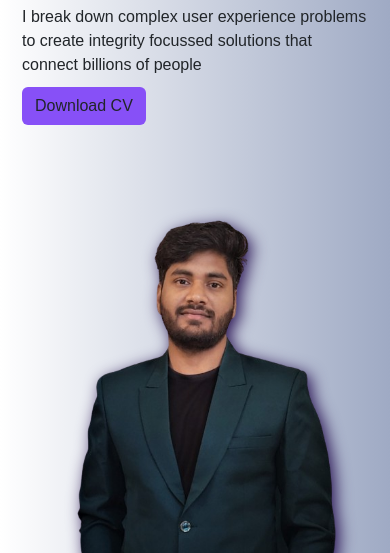
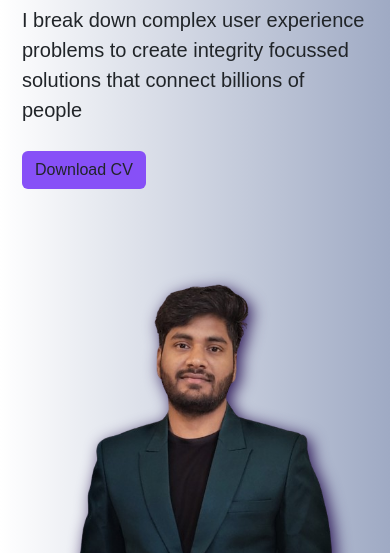
Before and after one commit to Brijesh-mca/my-portfolio, a plain HTML site: page index.html in a window 390 px wide. Shown: the part 291-844 px from the top of the page. Drawn offline with nearby package versions, Linux system fonts and the light colour scheme.

Commit message:
Styles changes

```diff
--- a/Styleindex.css
+++ b/Styleindex.css
@@ -20,7 +20,17 @@
         margin: 0px 10px;
 
     }
-    .textone p{
+    .myCard{
+        margin: 0 30px;
+    }
+    h2{
+        font-size: 28px !important;
+    }
+
+     h3{
+        font-size: 1.5rem !important;
+     }
+    p{
         margin: 0 10px;
         font-size: 16px;
     }
--- a/app.js
+++ b/app.js
@@ -1,81 +1,81 @@
 gsap.from("#ani1",{
     x:-600,
-    duration:1,
+    duration:0.5,
     delay:0.5
 });
 
 gsap.from("#ani2",{
     x:600,
-    duration:2,
+    duration:0.5,
     delay:0.5
 })
 
 gsap.from("#Services",{
     scale:0,
-    duration:1,
+    duration:0.5,
     delay:0.5,
     scrollTrigger:"#Services"
 })
 
 gsap.from("#experience",{
     scale:0,
-    duration:1,
+    duration:0.5,
     delay:0.6,
     scrollTrigger:"#experience"
 })
 
 gsap.from("#Education",{
     scale:0,
-    duration:1,
+    duration:0.5,
     delay:0.6,
     scrollTrigger:"#Education"
 })
 
 gsap.from("#Skills",{
     scale:0,
-    duration:1,
+    duration:0.5,
     delay:0.6,
     scrollTrigger:"#Skills"
 })
 gsap.from("#one",{
     scale:0,
     x:-200,
-    duration:1,
+    duration:0.5,
     delay:0.6,
     scrollTrigger:"#one"
 })
 gsap.from("#two",{
     scale:0,
     y:100,
-    duration:1,
+    duration:0.5,
     delay:0.6,
     scrollTrigger:"#two"
 })
 gsap.from("#three",{
     scale:0,
     x:200,
-    duration:1,
+    duration:0.5,
     delay:0.6,
     scrollTrigger:"#three"
 })
 gsap.from("#four",{
     scale:0,
     x:200,
-    duration:1,
+    duration:0.5,
     delay:0.6,
     scrollTrigger:"#four"
 })
 gsap.from("#five",{
     scale:0,
     y:-100,
-    duration:1,
+    duration:0.5,
     delay:0.6,
     scrollTrigger:"#five"
 })
 gsap.from("#six",{
     scale:0,
     x:-200,
-    duration:1,
+    duration:0.5,
     delay:0.6,
     scrollTrigger:"#six"
 })
--- a/index.html
+++ b/index.html
@@ -23,6 +23,8 @@
             padding: 0 10px;
             color: wheat;
             border-radius: 12px;
+            border: none;
+            font-weight: 600;
         }
 
 
```
